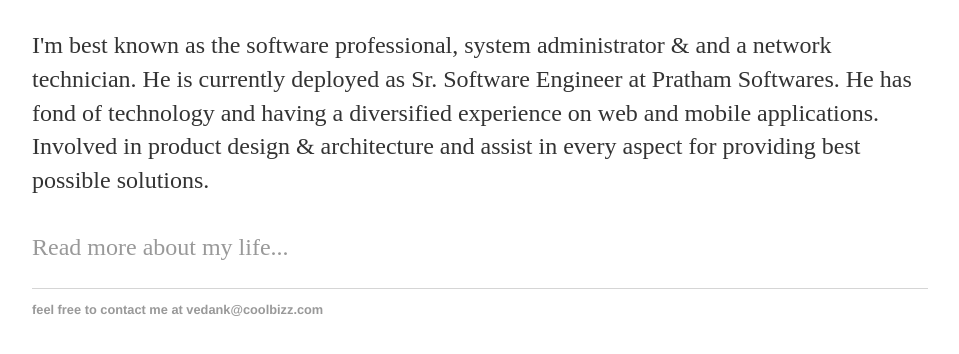
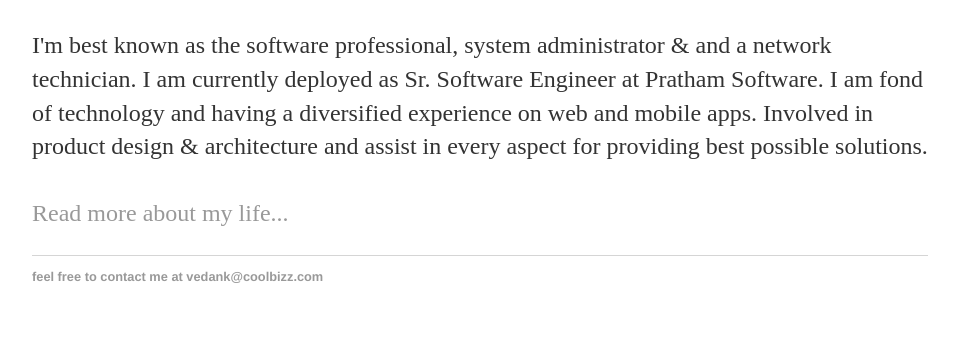
Before and after one commit to vedank/vedank.com, a plain HTML site: page index.html in a window 1280 px wide. Shown: the part 168-522 px from the top of the page, without its empty margins (160-1119 px from the left). Drawn offline with Linux system fonts and the light colour scheme.

Commit message:
content update

```diff
--- a/index.html
+++ b/index.html
@@ -17,8 +17,8 @@
 		<div class="container">
     		<div class="blurb">
         		<h1>Hi there, I'm Vedank Kulshrestha !</h1>
-			<p>I'm best known as the software professional, system administrator & and a network technician. He is currently deployed as Sr. Software Engineer at Pratham Softwares.
-			He has fond of technology and having a diversified experience on web and mobile applications. Involved in product design & architecture
+			<p>I'm best known as the software professional, system administrator & and a network technician. I am currently deployed as Sr. Software Engineer at Pratham Software.
+			I am fond of technology and having a diversified experience on web and mobile apps. Involved in product design & architecture
 				and assist in every aspect for providing best possible solutions.<br/><br/>
 			<a href="/about"> Read more about my life... </a></p>
     		</div><!-- /.blurb -->
```
